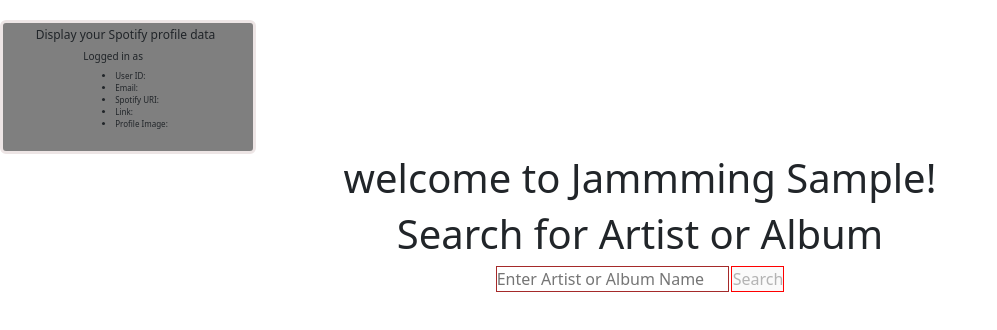
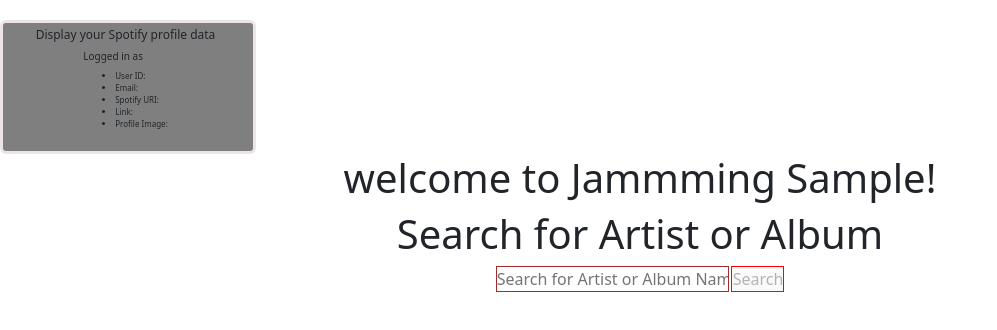
Before and after one commit to mah-davarfa/Jammming, a React (Vite) app: page / in a window 1280 px wide. Both pictures are taken after typing "Sample" into the empty fields and a click on the button "Submit". Shown: the top 330 px of the page, without its empty margins (0-997 px from the left). Built offline with nearby package versions, Linux system fonts and the light colour scheme.

Commit message:
using context to conect compnents

```diff
--- a/src/component/SearchBar.jsx
+++ b/src/component/SearchBar.jsx
@@ -1,11 +1,15 @@
-import React ,{useState} from 'react';
+import React ,{useState,useContext} from 'react';
 import './Banner.css';
-
+import {AppContext} from '../context/AppContext.jsx';
 
 export default function SearchBar({onSearch}){
 const [search , setSearch] = useState('');
 const [cleanSearch , setCleanSearch] = useState(true);
 //const [errorSearch , setErrorSearch] = useState(fales);
+
+
+   const {noResult} = useContext(AppContext);
+
 
 const handleSubmit = (e) => {
         e.preventDefault();
@@ -31,11 +35,12 @@
                 className='bannerInput'
                 onChange={handleOnChange}
                 type='text'
-                placeholder='Enter Artist or Album Name'
+                placeholder='Search for Artist or Album Name'
                 value={cleanSearch ? search : ''}
                 />
                 <button className='bannerButton'
                  type='submit' disabled ={!search.trim()}> Search </button>
+                 {noResult ?<p>Search result not available</p>: null }
             </form>
         </div>
      </>
--- a/src/component/SearchResults.jsx
+++ b/src/component/SearchResults.jsx
@@ -1,10 +1,16 @@
-import React,{useState,useEffect}  from 'react';
+import React,{useState,useEffect,useContext}  from 'react';
 import AlbumCard from './AlbumCard';
 import SongCard from './SongCard';
 import ArtistCard from './ArtistCard';
+import {AppContext} from '../context/AppContext';
+
+
+
 const SearchResults = ({searchResults}) => {
  const [searchResultTag, setSearchResultTag] = useState(false);
  const [searchResultsAll, setSearchResultsAll] = useState([]);
+ const {setNoResult} = useContext(AppContext);
+
 
   useEffect(()=>{
 
@@ -18,8 +24,12 @@
       return [...prev,...uniqueResults];
       })
       setSearchResultTag(true);
+      setNoResult(false);
     }
+      setNoResult(true);
     },[searchResults]);
+
+
 
    return(
     <div>
--- /dev/null
+++ b/src/context/AppContext.jsx
@@ -0,0 +1,21 @@
+import React, {createContext, useState} from 'react';
+
+export const AppContext = React.createContext();
+
+
+export const AppProvider = ({children}) => {
+  const [searchTerm, setSearchTerm] = useState('');
+  const [noResult  , setNoResult] = useState(false);
+  const [selectedSong, setSelectedSong] = useState(null);
+  const [playlist, setPlaylist] = useState([]);
+
+  return (
+    <AppContext.Provider value=
+    {{searchTerm, setSearchTerm,
+     noResult  , setNoResult,
+     selectedSong, setSelectedSong,
+     playlist,  setPlaylist}}>
+      {children}
+    </AppContext.Provider>
+  )
+}
--- a/src/main.jsx
+++ b/src/main.jsx
@@ -2,9 +2,12 @@
 import { createRoot } from "react-dom/client";
 import "bootstrap/dist/css/bootstrap.css";
 import App from "./component/App.jsx";
+import { AppProvider } from "./context/AppContext.jsx";
 
 createRoot(document.getElementById("root")).render(
   <StrictMode>
+    <AppProvider>
     <App />
+    </AppProvider>
   </StrictMode>
 );
```
Also changed, not shown: src/component/App.jsx (+5 -3 lines).
